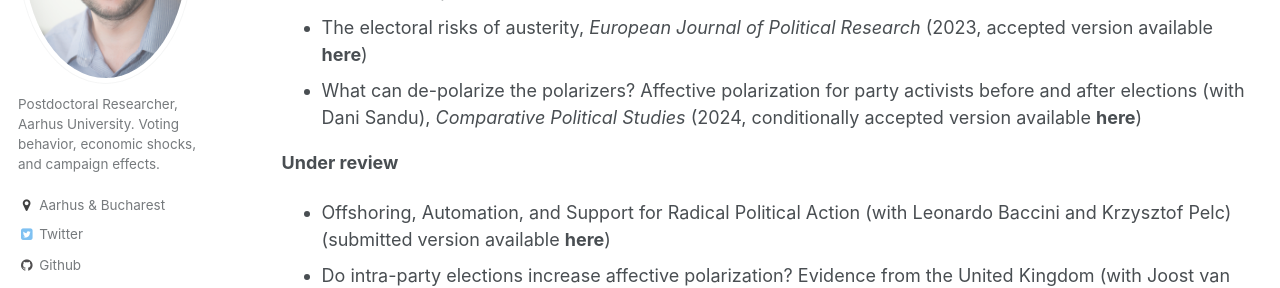
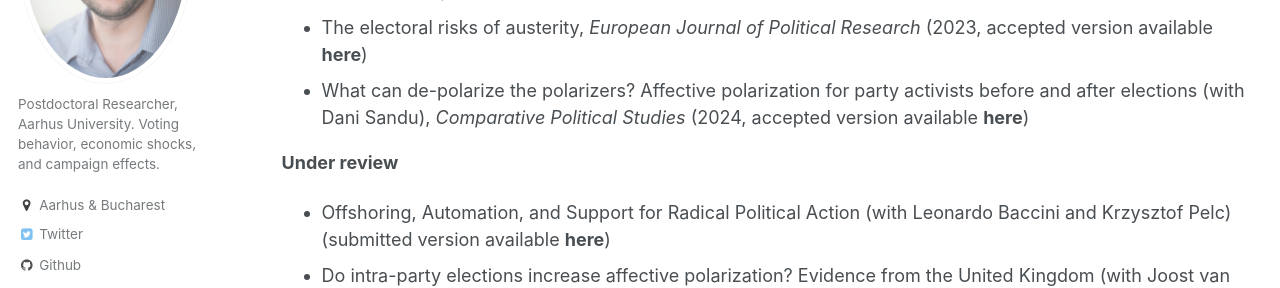
Before and after one commit to costinciobanu/costinciobanu.github.io, a Jekyll site: the page built from _pages/research.md, in a window 1280 px wide and 1080 px high. Shown: the part 291-579 px from the top of the window. Built offline with Jekyll 4.4.1, drawn with Linux system fonts in a browser that asks for light colours; some web fonts are replaced.

Commit message:
Update research.md

```diff
--- a/_pages/research.md
+++ b/_pages/research.md
@@ -9,7 +9,7 @@ author_profile: true
 
 * [Unveiling: The Electoral Consequences of an Exogenous Mid-Campaign Court Ruling](https://www.journals.uchicago.edu/doi/pdf/10.1086/711177) (with Aengus Bridgman, Aaron Erlich, Danielle Bohonos, and Christopher Ross), <em>The Journal of Politics</em> (2021, published version also available [<b>here</b>](https://www.dropbox.com/s/f9fobl6ehr5ua9s/Paper_JOP.pdf?dl=0))
 * [The electoral risks of austerity](https://doi.org/10.1111/1475-6765.12604),  <em>European Journal of Political Research</em> (2023, accepted version available [<b>here</b>](https://www.dropbox.com/s/pu8rum0cgivukib/Ciobanu%20-%20Austerity.pdf?dl=0))
-* What can de-polarize the polarizers? Affective polarization for party activists before and after elections (with [Dani Sandu](https://danisandu.eu/)), <em>Comparative Political Studies</em> (2024, conditionally accepted version available [<b>here</b>](https://www.dropbox.com/s/o2ukgnwatc79457/Ciobanu%20and%20Sandu%20-%20Affective%20polarization.pdf?dl=0))
+* What can de-polarize the polarizers? Affective polarization for party activists before and after elections (with [Dani Sandu](https://danisandu.eu/)), <em>Comparative Political Studies</em> (2024, accepted version available [<b>here</b>](https://www.dropbox.com/s/o2ukgnwatc79457/Ciobanu%20and%20Sandu%20-%20Affective%20polarization.pdf?dl=0))
 
 <b>Under review</b>
 
```
